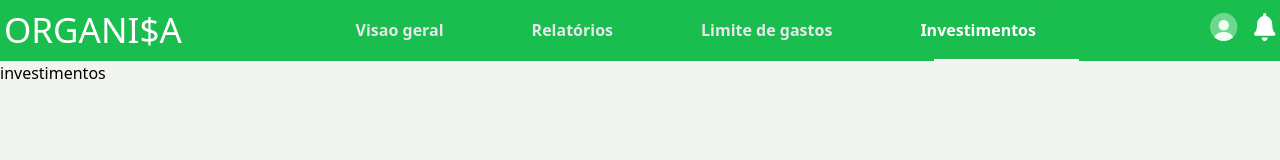
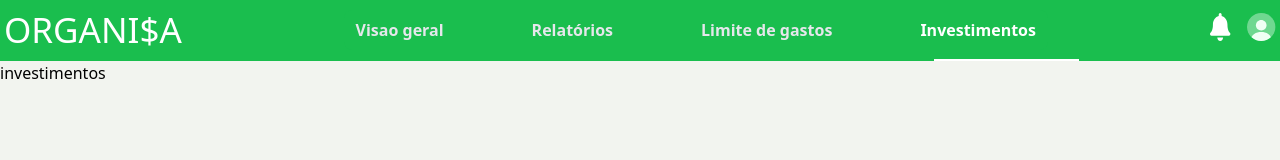
Before and after one commit to ORGANIZE-FrontEnd/Front-End, a Next.js app: page /investimentos in a window 1280 px wide. Shown: the top 160 px of the page. Built offline with nearby package versions, Linux system fonts and the light colour scheme.

Commit message:
atualizando código pós merge com os ultimos PR's

```diff
--- a/src/app/components/Header.tsx
+++ b/src/app/components/Header.tsx
@@ -119,7 +119,7 @@ export default function Header() {
             onMouseLeave={handleMouseLeaveBell}
           >
             <button>
-              <img src="/iconProfile.svg" alt="Profile Icon" className="h-7" />
+              <img src="/iconBell.svg" alt="Bell Icon" className="h-7" />
             </button>
             {showBellMenu && (
               <div className="absolute right-0 top-full mt-0 w-48 h-48 bg-white border border-gray-300 rounded-lg shadow-md"></div>
@@ -133,7 +133,7 @@ export default function Header() {
             onMouseLeave={handleMouseLeaveProfile}
           >
             <button>
-              <img src="/iconBell.svg" alt="Bell Icon" className="h-7" />
+              <img src="/iconProfile.svg" alt="Profile Icon" className="h-7" />
             </button>
             {showProfileMenu && (
               <div className="absolute right-0 top-full mt-0 w-48 h-48 bg-white border border-gray-300 rounded-lg shadow-md"></div>
```
